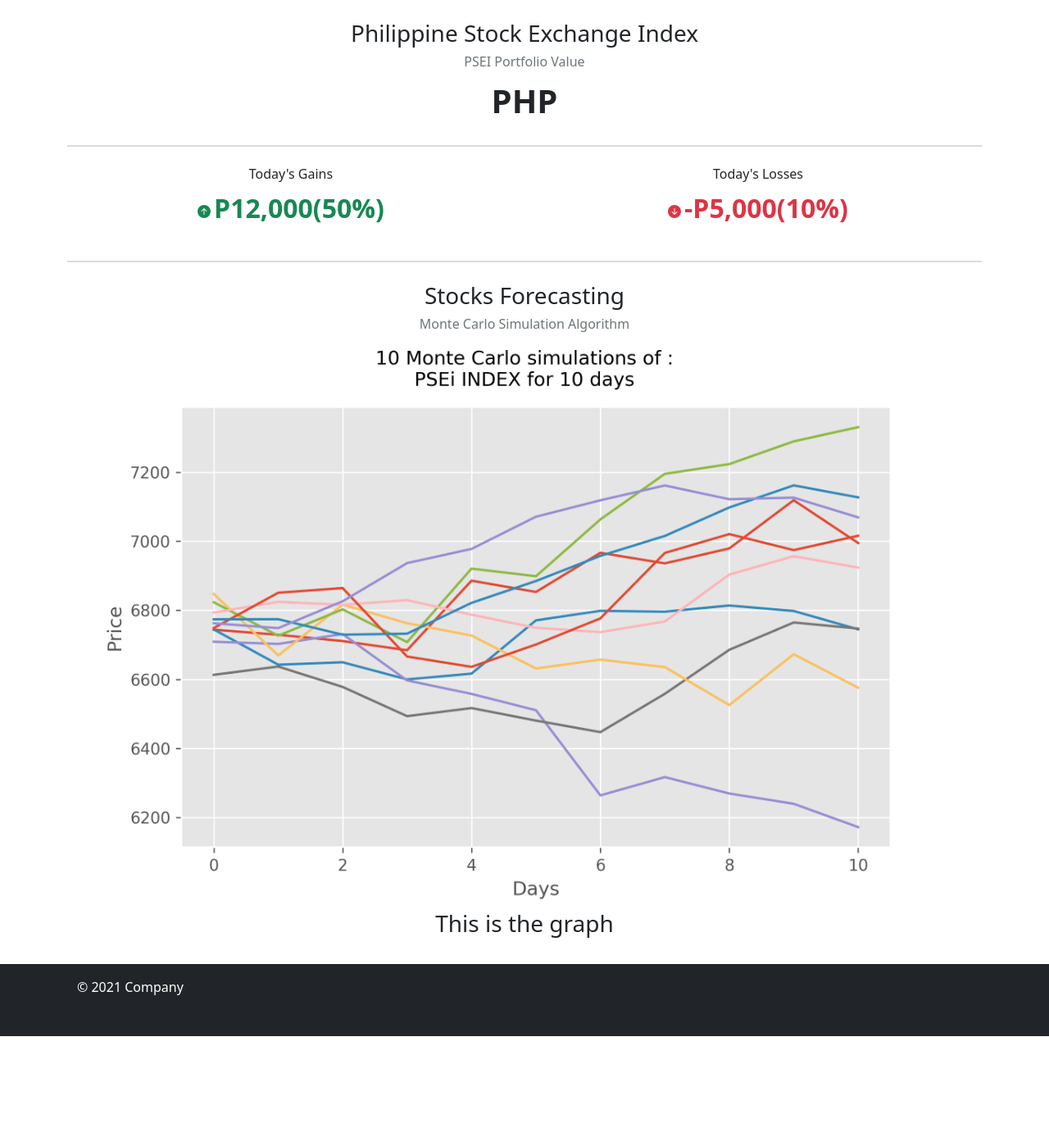
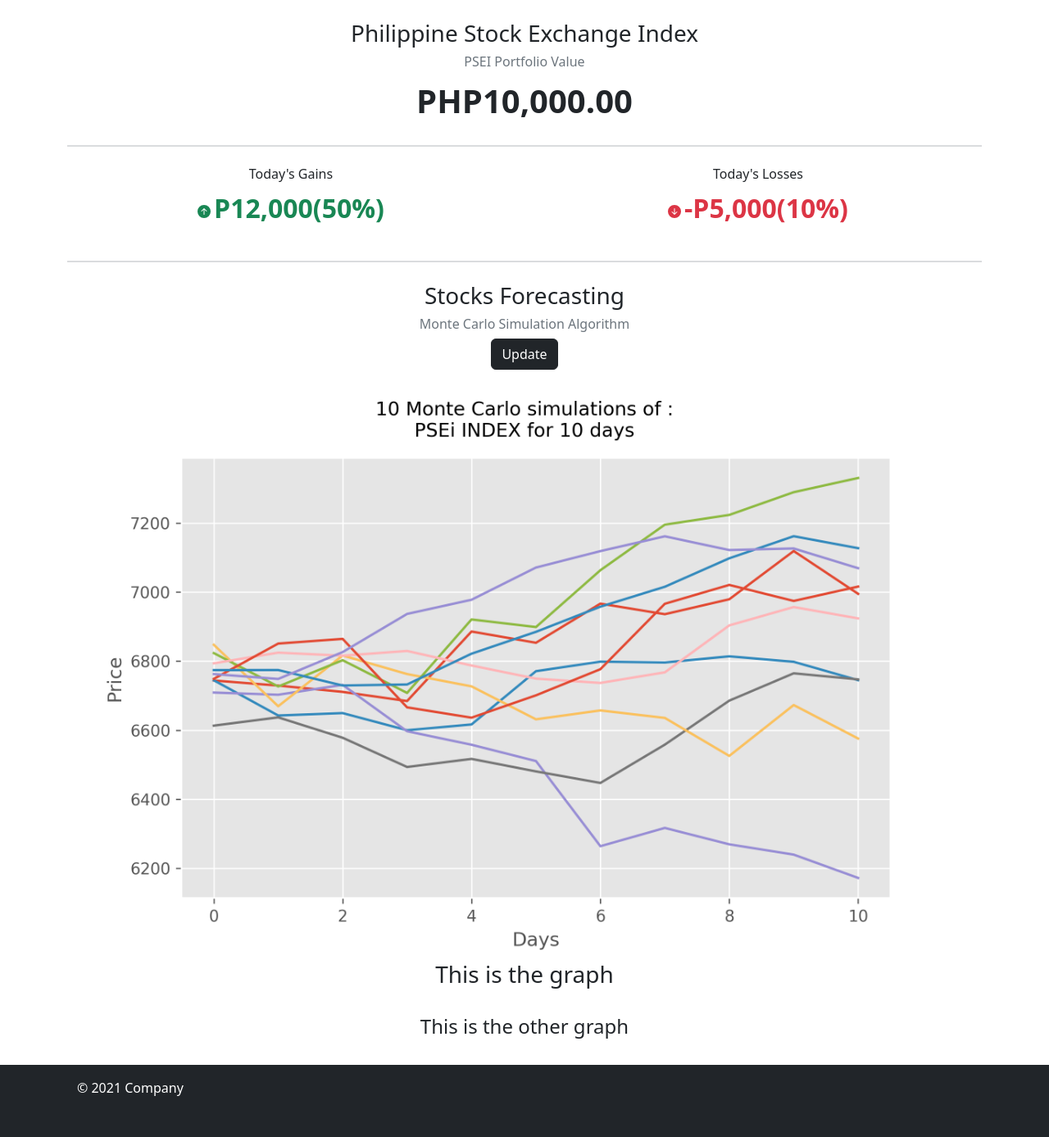
Before and after one commit to abaddon431/monte-carlo-psei, a Django app: template stockApp/templates/stockApp/home.html in a window 1280 px wide. Shown: the part 56-1443 px from the top of the page at 82% size. Before the commit the page ends 1320 px from the top, so only its background shows below. Run offline with Django 4.2, Linux system fonts and the light colour scheme; the template is opened without the code that fills it, so the values that code supplies are empty; some libraries are stand-ins or nearby versions.

Commit message:
update button added to home | view function that handles updating stocks created

```diff
--- a/stockApp/templates/stockApp/includes/hero-section.html
+++ b/stockApp/templates/stockApp/includes/hero-section.html
@@ -3,7 +3,8 @@
         <h1 class="fs-3">Philippine Stock Exchange Index</h1>
         <h2 class="fs-6 text-secondary">PSEI Portfolio Value</h2>
         <!-- insert the current PSEI value here -->
-        <span class="main-value fs-1 fw-bold">PHP{{ current_price|intcomma }}</span>
+        {% comment %} <span class="main-value fs-1 fw-bold">PHP{{ current_price|intcomma }}</span> {% endcomment %}
+        <span class="main-value fs-1 fw-bold">PHP10,000.00</span>
 
         <!-- insert here the current stock prices -->
         {% include 'stockApp/includes/current-price.html' %}
--- a/stockApp/templates/stockApp/includes/stocks-forecasting.html
+++ b/stockApp/templates/stockApp/includes/stocks-forecasting.html
@@ -3,8 +3,17 @@
     <h1 class="fs-3">Stocks Forecasting</h1>
     <h2 class="fs-6 text-secondary">Monte Carlo Simulation Algorithm</h2>
 
-    <div class="graph-container my-2">
+    <div class="stocks-buttons">
+        <form action="" method="POST">
+            {% csrf_token %}
+            <button type="submit" name="update-btn" class="btn btn-dark">Update</button>
+        </form>
+    </div>
+
+    <div class="graph-container py-4">
         <img src="{% static 'images/graph/forecast_graph.png' %}" alt="forecast-graph" class="img-fluid">
         <h3>This is the graph</h3>
     </div>
+
+    <h4>This is the other graph</h4>
 </section>
--- a/stockApp/urls.py
+++ b/stockApp/urls.py
@@ -5,4 +5,5 @@
 
 urlpatterns = [
     path('', views.home, name='home'),
+    path('update-stock', views.update_stock, name='update-stock')
 ]
```
Also changed, not shown: stockApp/views.py (+6 -1 lines).
